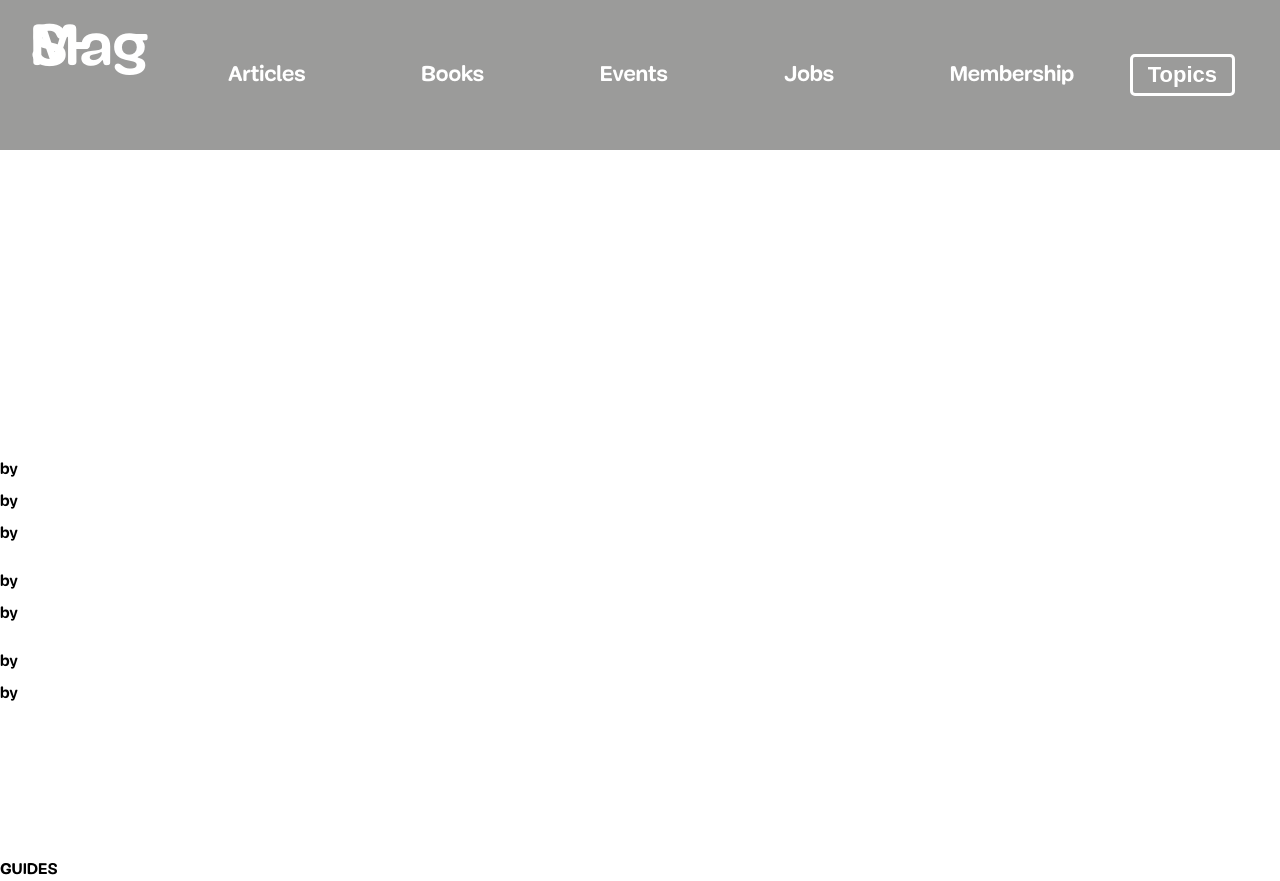
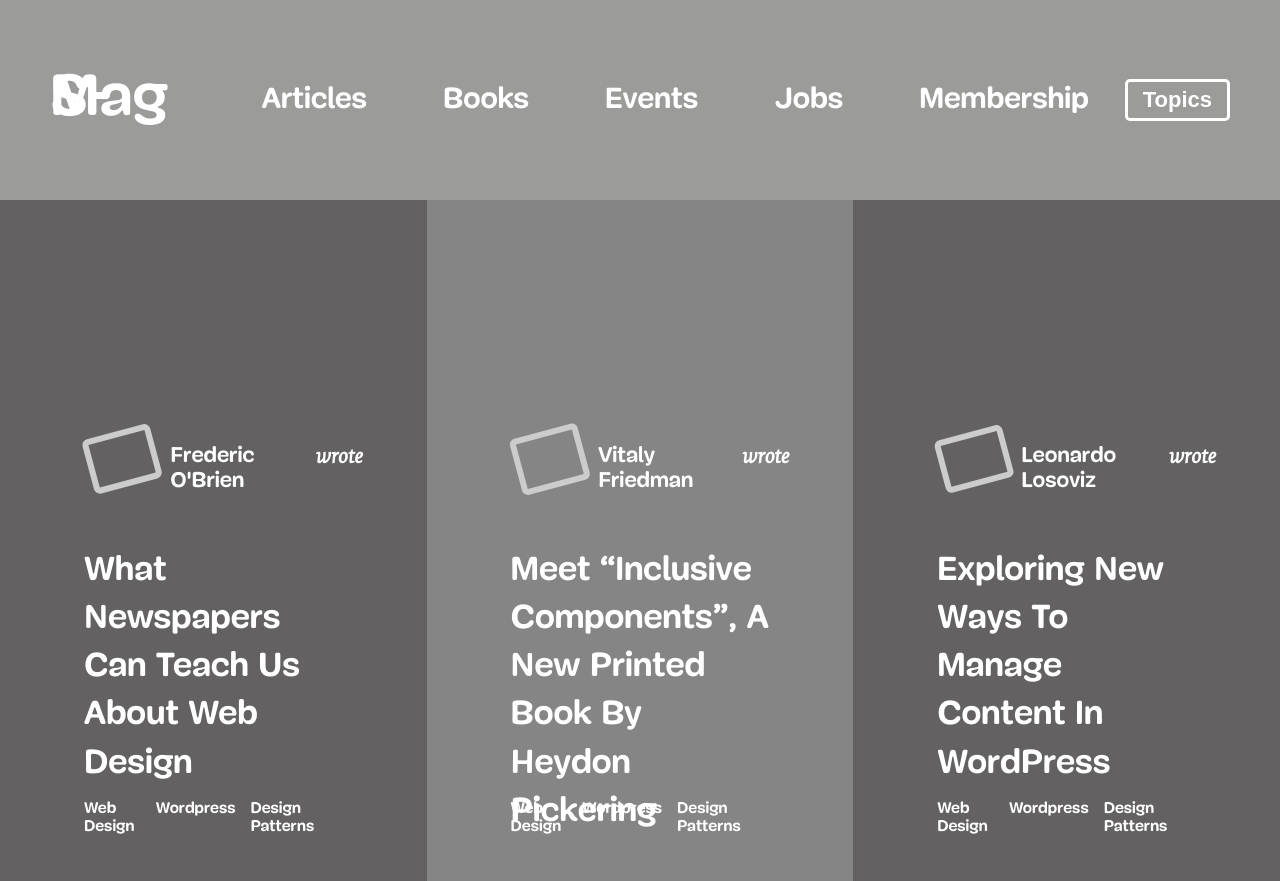
Before and after one commit to PhiPhiPhi/Smashing-Magazine-clone, a plain HTML site: page index.html in a window 1280 px wide. Shown: the top 881 px of the page. Drawn offline with Linux system fonts and the light colour scheme.

Commit message:
styled latest article section

```diff
--- a/assets/css/style.css
+++ b/assets/css/style.css
@@ -4,6 +4,34 @@
   font-style: normal;
   font-weight: 400;
 }
+
+@font-face {
+    font-family: "Mija Regular";
+    src: url("../fonts/mija_regular-webfont.woff2") format("woff2");
+    font-style: normal;
+    font-weight: 400;
+  }
+
+  @font-face {
+    font-family: "Elena bold";
+    src: url("../fonts/elenawebbold.woff2") format("woff2");
+    font-style: normal;
+    font-weight: 400;
+  }
+
+  @font-face {
+    font-family: "Elena italic";
+    src: url("../fonts/elenawebregularitalic.woff2") format("woff2");
+    font-style: normal;
+    font-weight: 400;
+  }
+
+  @font-face {
+    font-family: "Elena Regular";
+    src: url("../fonts/elenawebregular.woff2") format("woff2");
+    font-style: normal;
+    font-weight: 400;
+  }
 
 * {
   padding: 0;
@@ -19,7 +47,7 @@
 }
 
 .main_header {
-  height: 150px;
+  height: 200px;
   width: 100%;
 }
 
@@ -27,16 +55,14 @@
   display: flex;
   width: 100%;
   height: 100%;
+  padding: 0 50px;
   align-items: center;
   background-color: rgb(155, 155, 154);
   justify-content: space-between;
 }
 
 .logo {
-  height: 3.75em;
-  position: relative;
-  top: 50px;
-  left: 30px;
+
   max-width: 100%;
   box-sizing: border-box;
   color: white;
@@ -55,7 +81,6 @@
 }
 
 .search {
-  margin-right: 45px;
   padding: 5px 15px;
   border: 3px solid white;
   border-radius: 5px;
@@ -69,32 +94,126 @@
 
 .nav_item {
   color: #fff;
-  font-size: 22px;
+  font-size: 30px;
 }
 
-.latest-articles {
-  position: relative;
-  background-color: aqua;
-  display: flex;
-  flex-wrap: wrap;
-  min-height: 20%;
-  box-sizing: border-box;
-  font-family: "Elena", sans-serif;
-  font-size: calc(18px + 0.25vw);
-  color: white;
-  line-height: 1.15;
+.latest_articles {
+    height: 1000px;
+    display: flex;
+    flex-direction: row;
 }
 
-.latest-article {
-  background-color: #bc3428;
+.latest_article {
   font-family: 'Mija', sans-serif;
   width: 33.33%;
   color: #fff;
   position: relative;
   font-weight: 700;
-  padding: 10em 5vw 7em;
+  padding: 10em 5vw 0 5vw;
   display: flex;
   flex-direction: column;
   box-sizing: border-box;
   line-height: 1.15;
+  height: 100%;
 }
+
+.latest_article_1, .latest_article_3 {
+    background-color: rgb(99, 97, 97);
+}
+
+.latest_article_2 {
+    background-color:rgb(134, 133, 133);
+}
+
+.author_bloc {
+    height: 20%;
+}
+
+.article_bloc {
+    height: 30%;
+}
+
+.tags {
+    height: 30%;
+}
+
+.next_arrow {
+    height: 20%;
+}
+
+.article_tag {
+    list-style: none;
+}
+
+.author_bloc {
+    display: flex;
+    flex-direction: row;
+    align-items: center;
+    justify-content: flex-start;
+}
+
+.author_bloc span {
+    font-size: 22px;
+}
+
+.author_avatar, .author_name, .wrote_text  {
+    height: 90%;
+}
+.author_name{
+    margin: 10px 20px;
+    height: 0;
+}
+.wrote_text {
+    margin: 0;
+    height: 0;
+    font-family: 'Elena italic';
+}
+
+.author_avatar {
+    width: 70px;
+    height: 70px;
+    border: 6px solid #ccc;
+    border-radius: 6px;
+    margin: 10px 0 -20px 30px;
+    transform: rotate(75deg);
+}
+
+.article_title {
+
+    line-height: 1.4;
+    font-size: 2.14857em;
+    text-transform: capitalize;
+
+}
+
+.article_bloc {
+    height: 30%;
+    padding: 20px 20px;
+}
+
+.article_tag {
+    color: #fff;
+    text-transform: capitalize;
+    margin-right: 15px;
+}
+
+.tags {
+    height: 30%;
+    padding: 20px;
+}
+
+.tag_list {
+    display: flex;
+}
+
+
+.next_arrow::before {
+    content: '→';
+    display: block;
+    width: 100px;
+    color: #fff;
+    font-size: 3em;
+    padding: 0;
+    position: absolute;
+    bottom: 1em;
+}
--- a/index.html
+++ b/index.html
@@ -47,15 +47,15 @@
         </header>
                 <main>
                     <div class="latest_articles">
-                            <article class="latest_article">
+                            <article class="latest_article latest_article_1">
                                 <div class="author_bloc">
-                                    <div class="author_avatar"><img></div>
-                                    <span class="author_name"></span>
-                                    <span class="wrote_text"></span>
+                                    <div class="author_avatar"></div>
+                                    <span class="author_name">Frederic O'Brien</span>
+                                    <span class="wrote_text">wrote</span>
                                 </div>
 
                                 <div class="article_bloc">
-                                    <h1 class="article_title"><h1>
+                                    <h1 class="article_title">What newspapers can teach us about Web design<h1>
                                     <div class="comment_bloc">
                                         <img class="comment_bubble">
                                         <span class="comment_text"></span>
@@ -64,26 +64,26 @@
 
                                 <div class="tags">
                                     <ul class="tag_list">
-                                        <li class="article_tag"></li>
-                                        <li class="article_tag"></li>
-                                        <li class="article_tag"></li>
+                                        <li class="article_tag">Web design</li>
+                                        <li class="article_tag">Wordpress</li>
+                                        <li class="article_tag">Design patterns</li>
                                     </ul>
                                 </div>
 
                                 <div class="next_arrow">
-                                    <img src="" alt="">
+
                                 </div>
                             </article>
 
-                            <article class="latest_article">
+                            <article class="latest_article latest_article_2">
                                     <div class="author_bloc">
-                                        <div class="author_avatar"><img></div>
-                                        <span class="author_name"></span>
-                                        <span class="wrote_text"></span>
+                                        <div class="author_avatar"></div>
+                                        <span class="author_name">Vitaly Friedman</span>
+                                        <span class="wrote_text">wrote</span>
                                     </div>
 
                                     <div class="article_bloc">
-                                        <h1 class="article_title"><h1>
+                                        <h1 class="article_title">Meet “Inclusive Components”, A New Printed Book By Heydon Pickering<h1>
                                         <div class="comment_bloc">
                                             <img class="comment_bubble">
                                             <span class="comment_text"></span>
@@ -92,26 +92,26 @@
 
                                     <div class="tags">
                                         <ul class="tag_list">
-                                            <li class="article_tag"></li>
-                                            <li class="article_tag"></li>
-                                            <li class="article_tag"></li>
+                                                <li class="article_tag">Web design</li>
+                                                <li class="article_tag">Wordpress</li>
+                                                <li class="article_tag">Design patterns</li>
                                         </ul>
                                     </div>
 
                                     <div class="next_arrow">
-                                        <img src="" alt="">
+
                                     </div>
                                 </article>
 
-                                <article class="latest_article">
+                                <article class="latest_article latest_article_3">
                                         <div class="author_bloc">
-                                            <div class="author_avatar"><img></div>
-                                            <span class="author_name"></span>
-                                            <span class="wrote_text"></span>
+                                            <div class="author_avatar"></div>
+                                            <span class="author_name">Leonardo Losoviz</span>
+                                            <span class="wrote_text">wrote</span>
                                         </div>
 
                                         <div class="article_bloc">
-                                            <h1 class="article_title"><h1>
+                                            <h1 class="article_title">Exploring New Ways To Manage Content In WordPress<h1>
                                             <div class="comment_bloc">
                                                 <img class="comment_bubble">
                                                 <span class="comment_text"></span>
@@ -120,14 +120,14 @@
 
                                         <div class="tags">
                                             <ul class="tag_list">
-                                                <li class="article_tag"></li>
-                                                <li class="article_tag"></li>
-                                                <li class="article_tag"></li>
+                                                    <li class="article_tag">Web design</li>
+                                                    <li class="article_tag">Wordpress</li>
+                                                    <li class="article_tag">Design patterns</li>
                                             </ul>
                                         </div>
 
                                         <div class="next_arrow">
-                                            <img src="" alt="">
+
                                         </div>
                                     </article>
 
```
Also changed, not shown: assets/fonts/elenawebbold.woff2 (added), assets/fonts/elenawebregular.woff2 (added), assets/fonts/elenawebregularitalic.woff2 (added), assets/fonts/mija_regular-webfont.woff2 (added).
